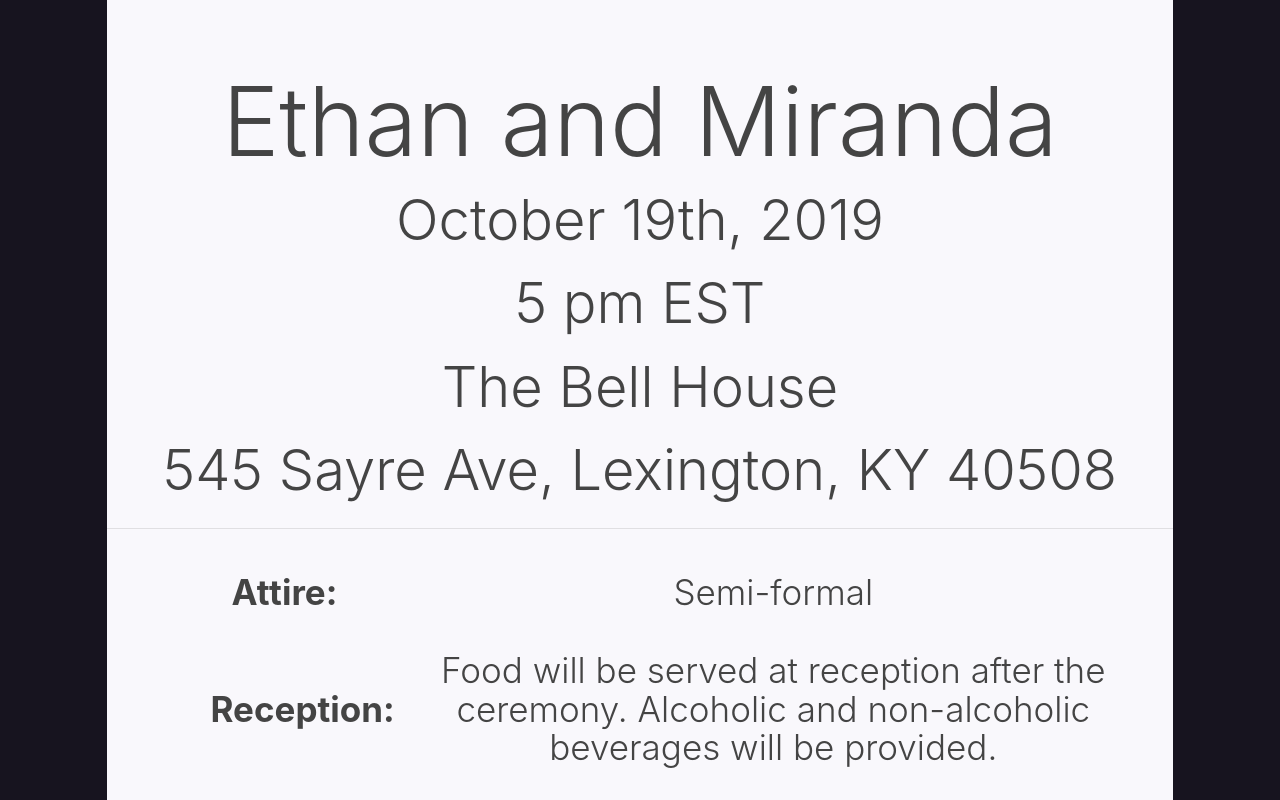
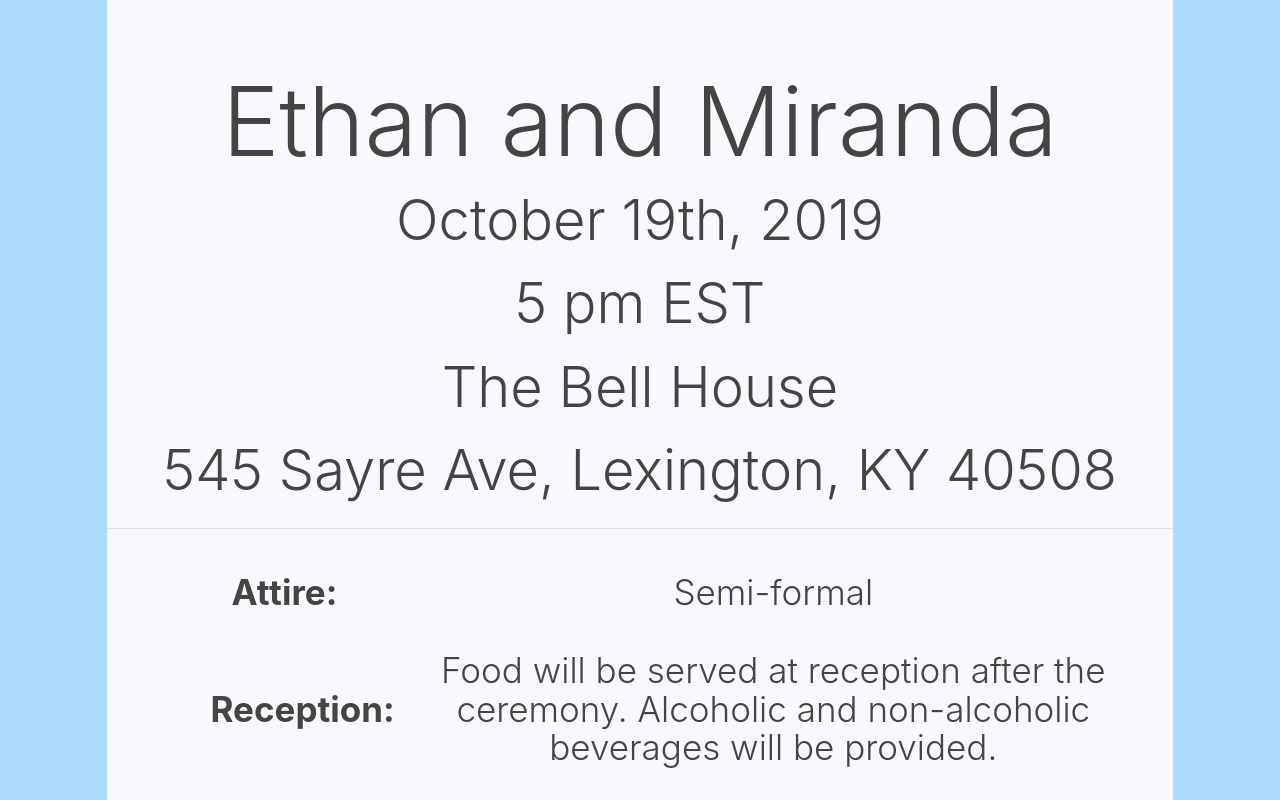
Before and after one commit to ethanandmiranda/ethanandmiranda.github.io, a plain HTML site: page index.html in a window 1280 px wide. Shown: the top 800 px of the page. Drawn offline with nearby package versions, Linux system fonts and the light colour scheme; a script that the page names is missing.

Commit message:
update background color and title.

```diff
--- a/index.html
+++ b/index.html
@@ -1,6 +1,7 @@
 <html>
 
 <head>
+    <title>Ethan and Miranda's Wedding Site</title>
     <link rel="stylesheet" href="https://stackpath.bootstrapcdn.com/bootstrap/4.3.1/css/bootstrap.min.css"
         integrity="sha384-ggOyR0iXCbMQv3Xipma34MD+dH/1fQ784/j6cY/iJTQUOhcWr7x9JvoRxT2MZw1T" crossorigin="anonymous">
     <link rel="stylesheet" href="bootstrap.min.css" />
@@ -29,7 +30,7 @@
     </style>
 </head>
 
-<body class="bg-dark">
+<body style="background-color: #ABDCFB">
     <div class="container-fluid">
         <div class="row">
             <div class="jumbotron jumbotron-fluid bg-light text-center col-10 offset-1">
```
